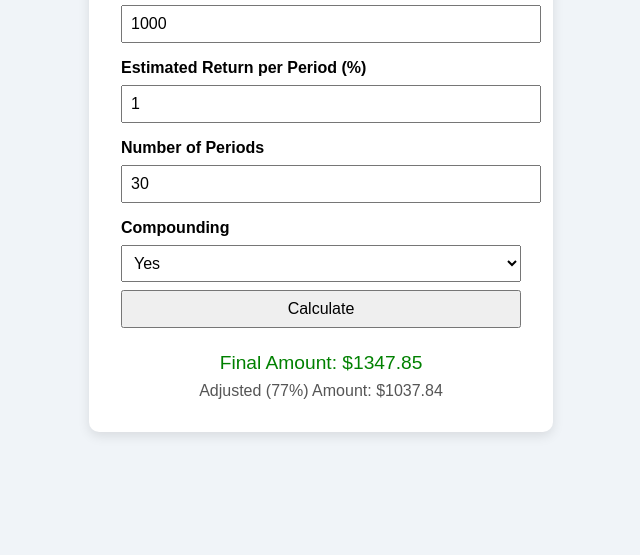
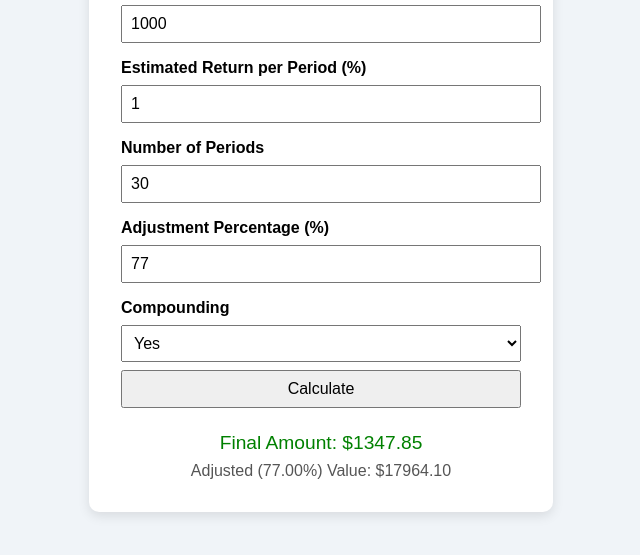
Before and after one commit to salpert1174/Deficalculator21, a plain HTML site: page index.html in a window 1280 px wide. Both pictures are taken after a click on the button "Calculate". Shown: the part 161-716 px from the top of the page, without its empty margins (319-959 px from the left). Drawn offline with Linux system fonts and the light colour scheme.

Commit message:
Add files via upload

```diff
--- a/index.html
+++ b/index.html
@@ -26,6 +26,9 @@
     <label for="periods">Number of Periods</label>
     <input type="number" id="periods" value="30">
 
+    <label for="percentage">Adjustment Percentage (%)</label>
+    <input type="number" id="percentage" value="77">
+
     <label for="compound">Compounding</label>
     <select id="compound">
       <option value="yes" selected>Yes</option>
@@ -42,6 +45,7 @@
       const investment = parseFloat(document.getElementById('investment').value);
       const rate = parseFloat(document.getElementById('return').value) / 100;
       const periods = parseInt(document.getElementById('periods').value);
+      const percentage = parseFloat(document.getElementById('percentage').value) / 100;
       const compound = document.getElementById('compound').value === 'yes';
 
       let finalAmount;
@@ -51,10 +55,14 @@
         finalAmount = investment * (1 + (rate * periods));
       }
 
-      const adjustedAmount = finalAmount * 0.77;
+      const basePercent = investment * percentage;
+      const gain = investment - basePercent;
+      const multipliedBase = basePercent * periods;
+      const finalAdjustedSum = multipliedBase + gain;
+      const finalAdjustedValue = finalAdjustedSum * percentage;
 
       document.getElementById('result').innerText = `Final Amount: $${finalAmount.toFixed(2)}`;
-      document.getElementById('adjustedResult').innerText = `Adjusted (77%) Amount: $${adjustedAmount.toFixed(2)}`;
+      document.getElementById('adjustedResult').innerText = `Adjusted (${(percentage * 100).toFixed(2)}%) Value: $${finalAdjustedValue.toFixed(2)}`;
     }
   </script>
 </body>
```
